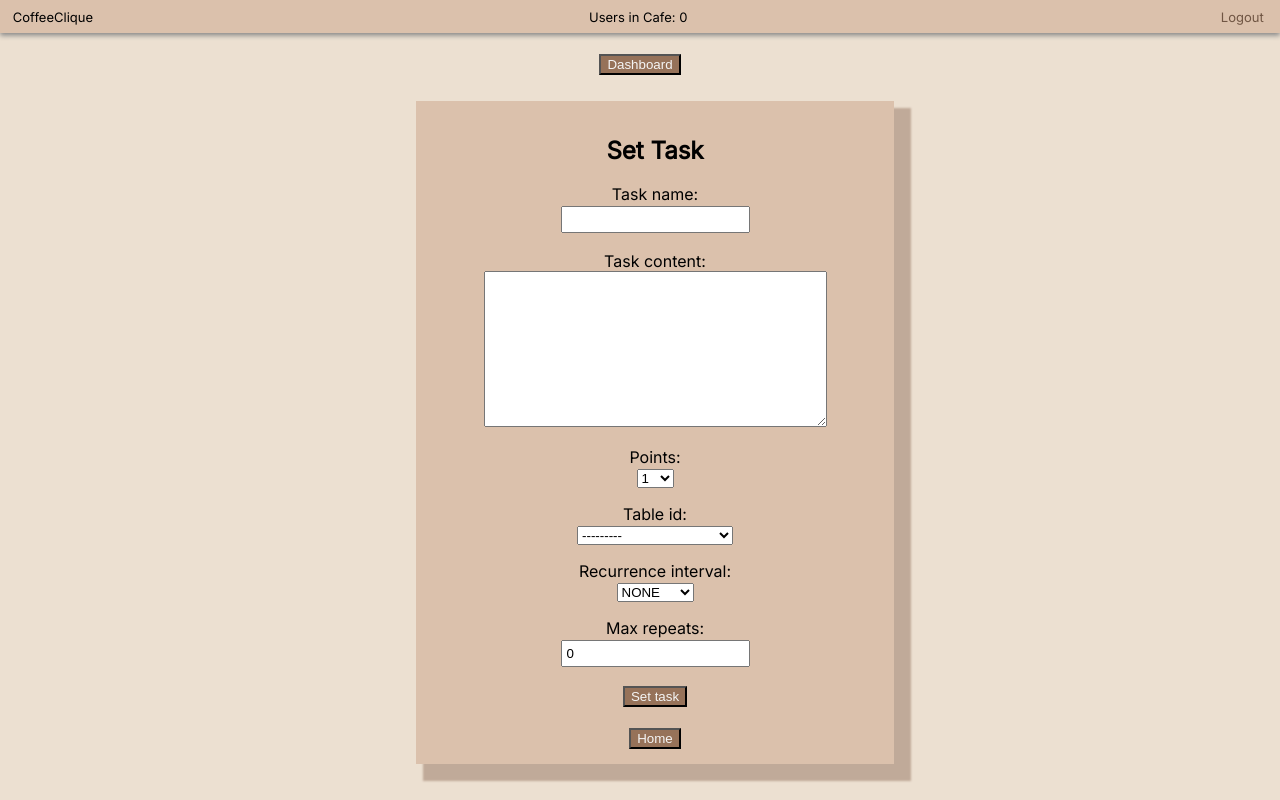
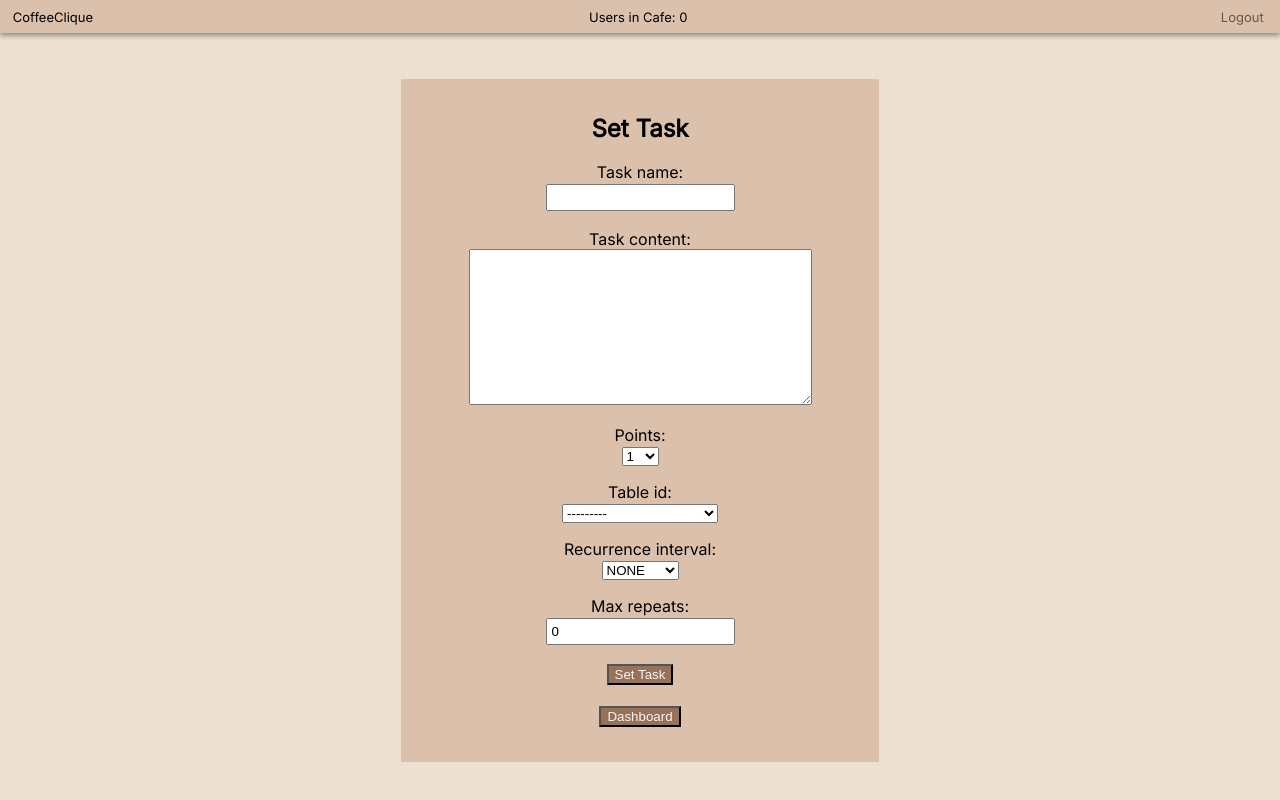
Before and after one commit to vuhctreh/GSEP_F_In_The_Chat, a Django app: page /set_tasks in a window 1280 px wide. Run offline with Django 3.2, Linux system fonts and the light colour scheme; a user stored in the database is signed in; data comes from the database, SQL or seed files in the repository.

Commit message:
minor css fixes

```diff
--- a/app/static/css/dashboard.css
+++ b/app/static/css/dashboard.css
@@ -13,6 +13,7 @@
 .leaderboard {
     background-color: #dbc1ac;
     width: 72%;
+    padding-top: 1%;
 }
 
 .person {
@@ -111,7 +112,7 @@ li {
     border-top: 1px solid black;
     padding-top: 5%;
 }
-  }
+
 
 @media only screen and (max-width: 850px) {
     .main {
--- a/app/static/css/forms.css
+++ b/app/static/css/forms.css
@@ -23,11 +23,10 @@ body {
     background-color: #dbc1ac;
     text-align: center;
     width: 35%;
+    margin: auto;
     margin-top: 2%;
     margin-bottom: 2%;
-    margin-left: 32.5%;
     padding: 15px;
-    box-shadow: 12px 12px 2px 5px rgb(192, 170, 153, 1);
 }
 
 input {
--- a/app/templates/dashboard.html
+++ b/app/templates/dashboard.html
@@ -93,7 +93,7 @@
     </div>
 
     <div class="notifs">
-    <h2 class="board_title">Notification Feed: </h2>
+    <h2 class="board_title">NOTIFICATIONS </h2>
     {% for notification in notifications %}
       <div class='notification'>
       <span id="notifDate{{ notification.id }}"></span>
--- a/app/templates/login.html
+++ b/app/templates/login.html
@@ -35,7 +35,7 @@
       {% endfor %}
       <button type="submit">Login</button>
     </form><br>
-    <button onclick="document.location='signup'" id="signup" class="button">Sign Up</button><br>
+    <button onclick="document.location='signup'" id="signup" class="button">Sign Up</button><br><br>
   </div>
   <script src="{% static 'js/darkmode.js' %}" type="text/javascript"></script>
 </body>
--- a/app/templates/report.html
+++ b/app/templates/report.html
@@ -6,7 +6,7 @@
   <meta charset="utf-8">
   <meta name="viewport" content="width=device-width, initial-scale=1">
 
-  <title>Cafe</title>
+  <title>Report</title>
     {% load static %}
     <link rel="shortcut icon" href="{% static 'images/favicon.png' %}"/>
     <link rel="stylesheet" type="text/css" href="{% static 'css/basic.css' %}"/>
@@ -22,7 +22,6 @@
     <a class="logout" href="{% url 'logout' %}">Logout</a>
   </div>
   <br>
-  <button onclick="document.location='dashboard'" id="dashboard">Dashboard</button>
 
   <div class="main">
     <h2>Report</h2>
@@ -37,7 +36,7 @@
       {% endfor %}
       <button type="submit">Report</button>
     </form><br>
-    <button onclick="document.location='table_view'" id="signup">Home</button><br>
+    <button onclick="document.location='dashboard'" id="dashboard">Dashboard</button><br><br>
   </div>
 </body>
 
--- a/app/templates/set_tasks.html
+++ b/app/templates/set_tasks.html
@@ -6,7 +6,7 @@
   <meta charset="utf-8">
   <meta name="viewport" content="width=device-width, initial-scale=1">
 
-  <title>Cafe</title>
+  <title>Set Task</title>
     {% load static %}
     <link rel="shortcut icon" href="{% static 'images/favicon.png' %}"/>
     <link rel="stylesheet" type="text/css" href="{% static 'css/basic.css' %}"/>
@@ -22,9 +22,7 @@
     <a class="logout" href="{% url 'logout' %}">Logout</a>
   </div>
   <br>
-  <center>
-  <button onclick="document.location='dashboard'" id="dashboard">Dashboard</button>
-</center>
+
   <div class="main">
     <h2>Set Task</h2>
     <form method="post">
@@ -35,9 +33,9 @@
           {{field}}
         </p>
       {% endfor %}
-      <button type="submit">Set task</button>
+      <button type="submit">Set Task</button>
     </form><br>
-    <button onclick="document.location='table_view'" id="signup">Home</button><br>
+    <button onclick="document.location='dashboard'" id="dashboard">Dashboard</button><br><br>
   </div>
   <script src="{% static 'js/darkmode.js' %}" type="text/javascript"></script>
 </body>
--- a/app/templates/sign_up.html
+++ b/app/templates/sign_up.html
@@ -47,9 +47,6 @@
         </p>
       {% endfor %}
 
-      <br>
-
-      <br>
       If your University is not currently listed, please contact igs205@exeter.ac.uk.<br><br>
 
       Under GDPR, we are required to ask for your express permission to collect and process your data. By clicking 'Sign Up', you agree to our <a href="privacy" target="_blank">Privacy Policy</a> and <a href="terms" target="_blank">Terms of Use</a>.
@@ -60,7 +57,7 @@
 
     Already have an account? <br><br>
 
-    <button onclick="document.location='/'" id="login">Login</button><br>
+    <button onclick="document.location='/'" id="login">Login</button><br><br>
   </div>
   <script src="{% static 'js/darkmode.js' %}" type="text/javascript"></script>
   <script src="https://cdn.jsdelivr.net/npm/bootstrap@5.0.0-beta1/dist/js/bootstrap.bundle.min.js" integrity="sha384-ygbV9kiqUc6oa4msXn9868pTtWMgiQaeYH7/t7LECLbyPA2x65Kgf80OJFdroafW" crossorigin="anonymous"></script>
--- a/app/templates/table_chat.html
+++ b/app/templates/table_chat.html
@@ -59,14 +59,14 @@
 
   <div class="navigation">
     <button onclick="document.location='/table_view'" id="table_view" inline="true">Back to Cafe</button><br>
-    <h2 class="table_name">{{ table.university }} : {{ table.table_id }}</h2>
+    <h2 class="table_name">{{ table.university }}: {{ table.table_id }}</h2>
   </div>
 
   <div class="row">
     <div class="other">
 
     <div class="users">
-    Group members
+    Group members:
     {% for user in users_studying %}
     <li>
       <a href="{% url 'profile_page' user.id %}">
@@ -76,7 +76,7 @@
     {% for user in other_users %}
     <li>
       <a href="{% url 'profile_page' user.id %}">
-      {{user.first_name}} {{user.last_name}} </a>
+      {{user.first_name}} {{user.last_name}}</a>
       {% if user.is_staff %}
       : STAFF
       {% endif %}
```
Also changed, not shown: app/static/css/table_view.css (+6 -7 lines), app/templates/edit_info.html (+3 -7 lines), 3 other files.
